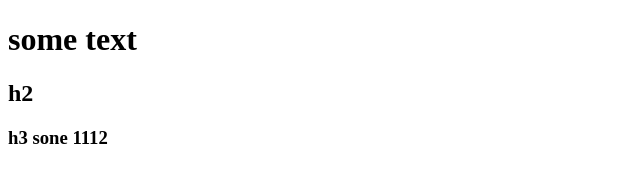
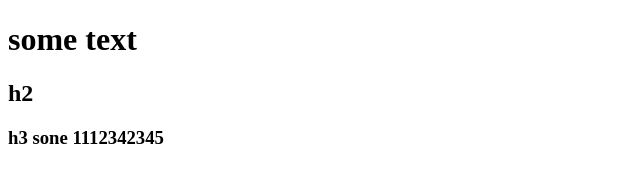
Before and after one commit to ValeriyTernavskiy/git-frontend-pro, a plain HTML site: page index.html in a window 1280 px wide. Shown: the full height of the page, 0-640 px from the left. Drawn offline with Linux system fonts and the light colour scheme.

Commit message:
c1 c2 c3

```diff
--- a/index.html
+++ b/index.html
@@ -10,7 +10,7 @@
 <body>
     <h1>some text</h1>
     <h2>h2</h2>
-    <h3>h3 sone 1112</h3>
+    <h3>h3 sone 1112342345</h3>
 </body>
 
 </html>
```
